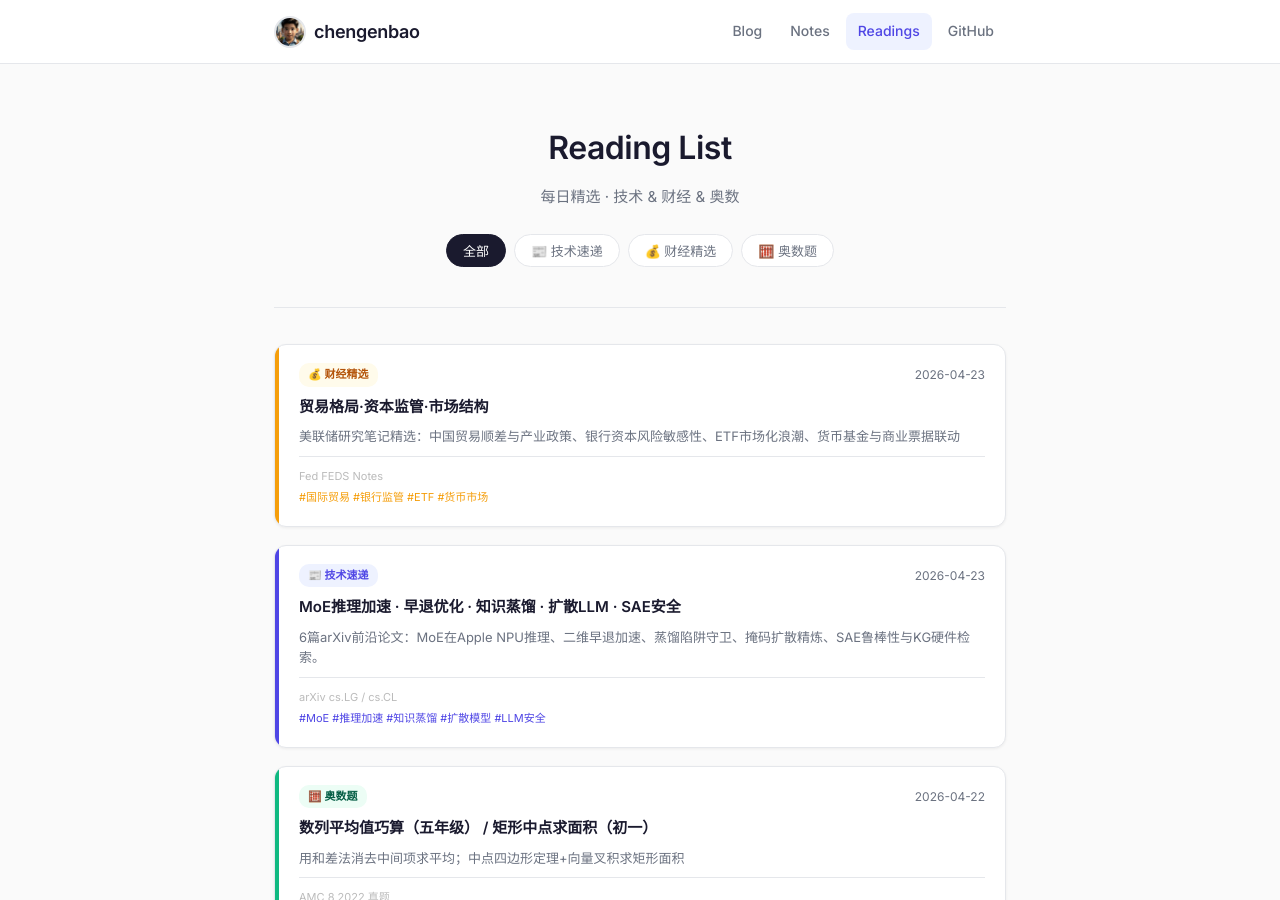
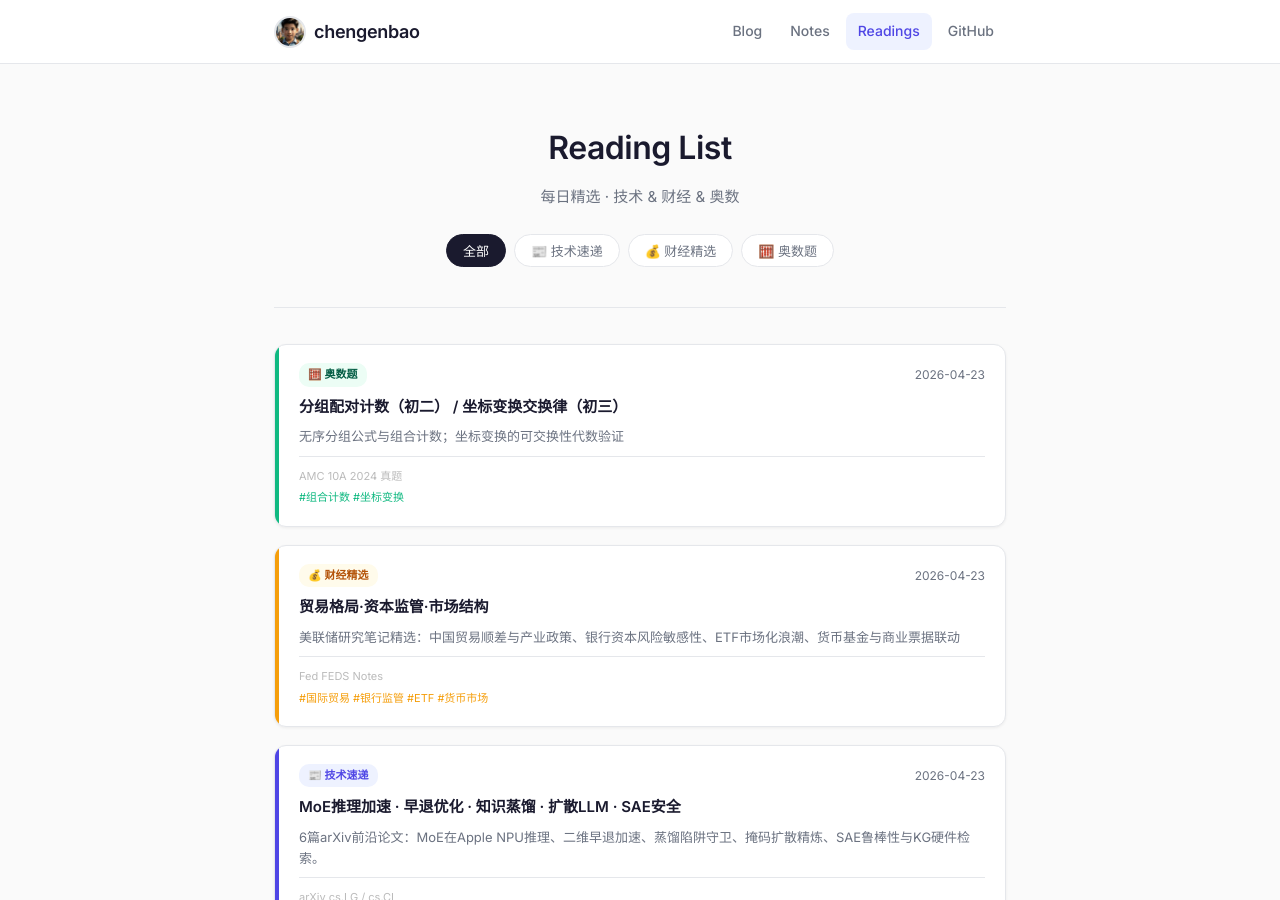
Before and after one commit to chengenbao/chengenbao.github.io, a Jekyll site: the page built from reading-list/index.md, in a window 1280 px wide and 900 px high. Built offline with Jekyll 4.4.1, drawn with Linux system fonts in a browser that asks for light colours.

Commit message:
add math card 2026-04-23

```diff
--- a/reading-list/index.md
+++ b/reading-list/index.md
@@ -18,6 +18,21 @@ permalink: /reading-list/
   </div>
 
   <div class="rl-grid">
+<a class="rl-card math" href="/reading-list/2026-04-23-math/">
+  <div class="rl-accent"></div>
+  <div class="rl-body">
+    <div class="rl-top">
+      <span class="rl-badge math">🧮 奥数题</span>
+      <time>2026-04-23</time>
+    </div>
+    <h2>分组配对计数（初二） / 坐标变换交换律（初三）</h2>
+    <p>无序分组公式与组合计数；坐标变换的可交换性代数验证</p>
+    <div class="rl-meta">
+      <span class="rl-source">AMC 10A 2024 真题</span>
+      <span class="rl-tags">#组合计数 #坐标变换</span>
+    </div>
+  </div>
+</a>
 <a class="rl-card finance" href="/reading-list/2026-04-23-finance-daily/">
   <div class="rl-accent"></div>
   <div class="rl-body">
```
